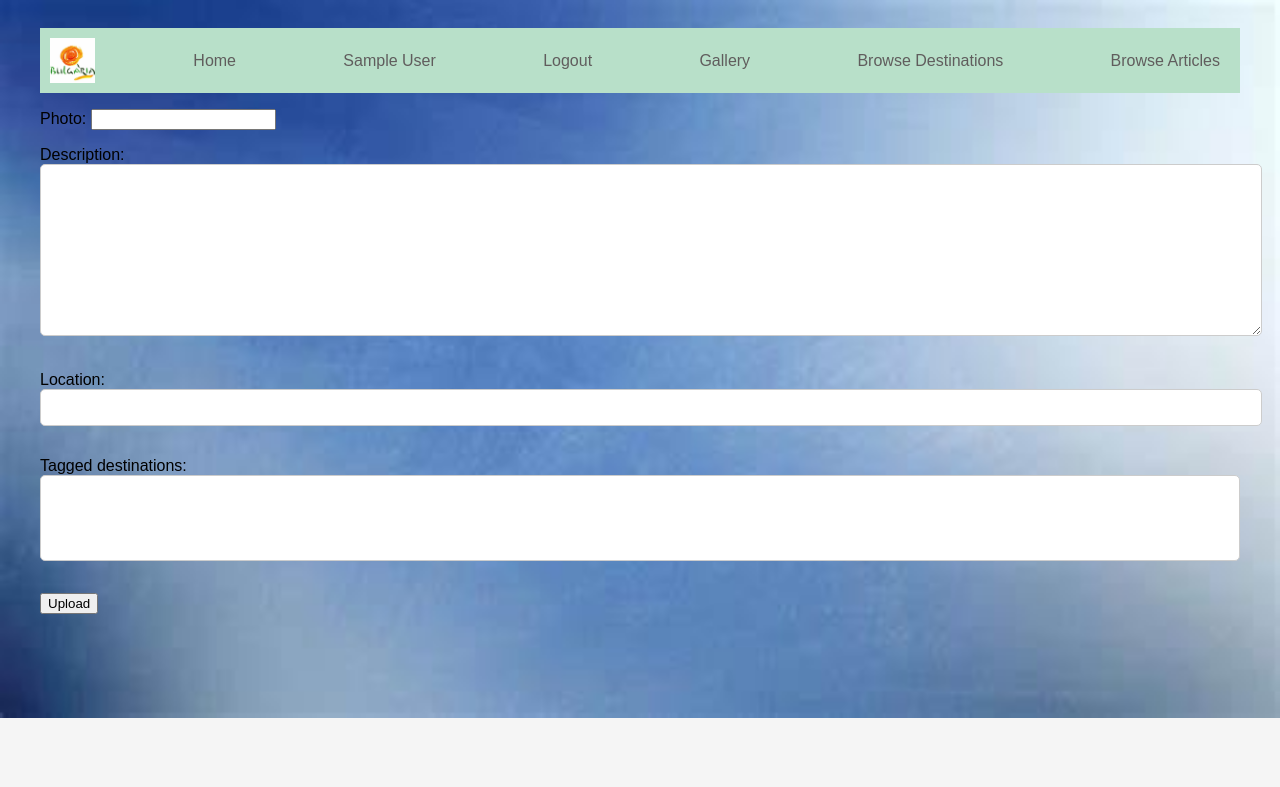
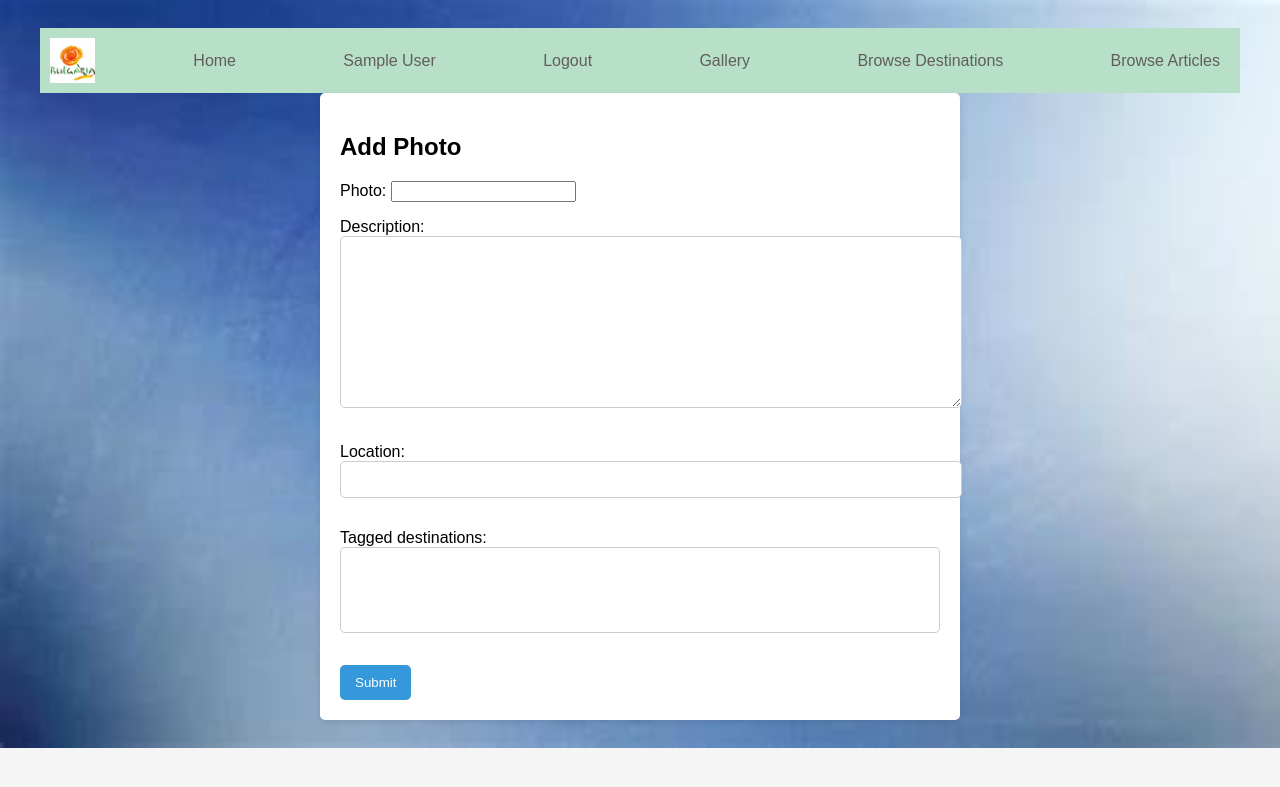
Before and after one commit to Funcrow1349/bg_tourism_guide, a Django app: page /photos/add/ in a window 1280 px wide. Shown: the top 787 px of the page. Run offline with Django 4.2, Linux system fonts and the light colour scheme; the visitor is signed in with stand-in values (Sample User, id 1); data that the repository does not hold is empty.

Commit message:
Initial commit

```diff
--- a/templates/common/browse_articles.html
+++ b/templates/common/browse_articles.html
@@ -2,7 +2,7 @@
 {% block content %}
     {% if request.user.is_authenticated %}
         <div class="add-photo-dest-art-button">
-        <a href="{% url 'add photo' %}">
+        <a href="{% url 'add article' %}">
                 <button>Add Article</button>
             </a>
         </div>
--- a/templates/common/browse_destinations.html
+++ b/templates/common/browse_destinations.html
@@ -2,7 +2,7 @@
 {% block content %}
     {% if request.user.is_authenticated %}
         <div class="add-photo-dest-art-button">
-        <a href="{% url 'add photo' %}">
+        <a href="{% url 'add destination' %}">
                 <button>Add Destination</button>
             </a>
         </div>
--- a/templates/photos/create_photo.html
+++ b/templates/photos/create_photo.html
@@ -1,12 +1,16 @@
 {% extends 'base.html' %}
 {% block content %}
-    <div>
-        <form action="{% url 'add photo' %}" method="post" enctype="multipart/form-data">
-            {{ form.as_p }}
-            {% csrf_token %}
+    <section id="add-photo-page" class="content auth">
+        <form id="add-photo" method="post" action="{% url 'add photo' %}">
+            <div class="container">
+                <h1>Add Photo</h1>
 
-            <input type="submit" value="Upload">
+                {{ form.as_p }}
+                {% csrf_token %}
+
+                <input class="btn submit" type="submit" value="Submit">
+            </div>
         </form>
-    </div>
+    </section>
 
 {% endblock %}
```
Also changed, not shown: templates/destinations/destination_details.html (+15 -0 lines).
